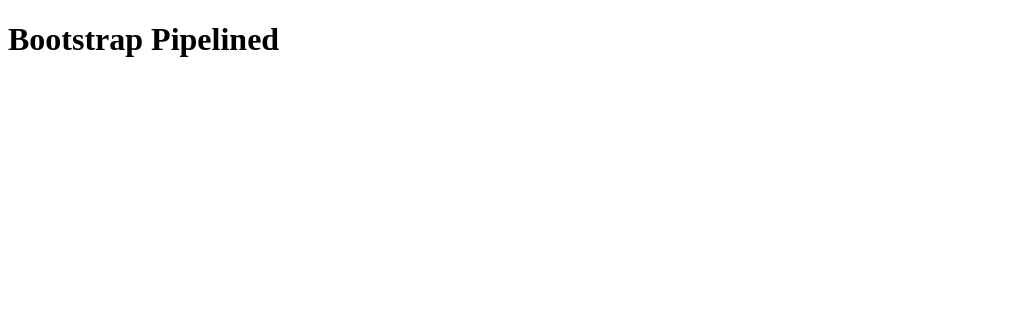
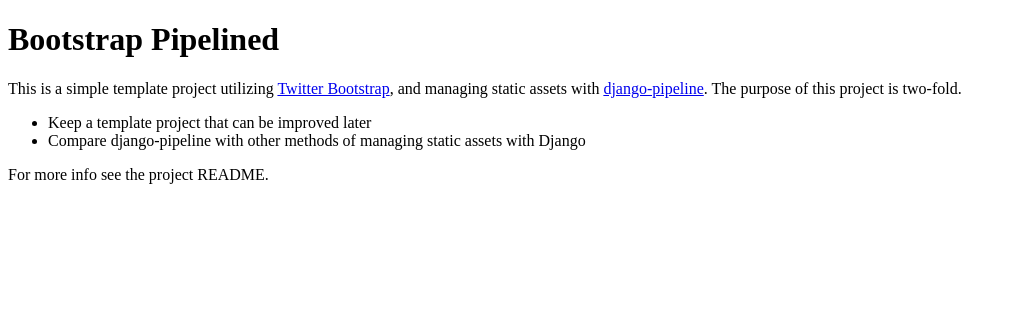
Before and after one commit to estebistec/bootstrap-pipelined, a Django app: page / in a window 1280 px wide. Shown: the top 318 px of the page, without its empty margins (0-1016 px from the left). Run offline with Django 3.2, Linux system fonts and the light colour scheme; some libraries are stand-ins or nearby versions.

Commit message:
Add README and upate site index template with a bit of project info

```diff
--- a/bootstrap_pipelined/bootstrap_pipelined/templates/index.html
+++ b/bootstrap_pipelined/bootstrap_pipelined/templates/index.html
@@ -7,5 +7,18 @@
 {% endblock %}
 {% block content %}
 <div class="row">
+  {% blocktrans %}
+    <p>This is a simple template project utilizing
+      <a href="http://twitter.github.com/bootstrap">Twitter Bootstrap</a>,
+      and managing static assets with
+      <a href="http://django-pipeline.readthedocs.org">django-pipeline</a>.
+      The purpose of this project is two-fold.</p>
+    <ul>
+      <li>Keep a template project that can be improved later</li>
+      <li>Compare django-pipeline with other methods of managing static
+        assets with Django</li>
+    </ul>
+    <p>For more info see the project README.</p>
+  {% endblocktrans %}
 </div>
 {% endblock %}
```
Also changed, not shown: README.md (added), 1 other file.
